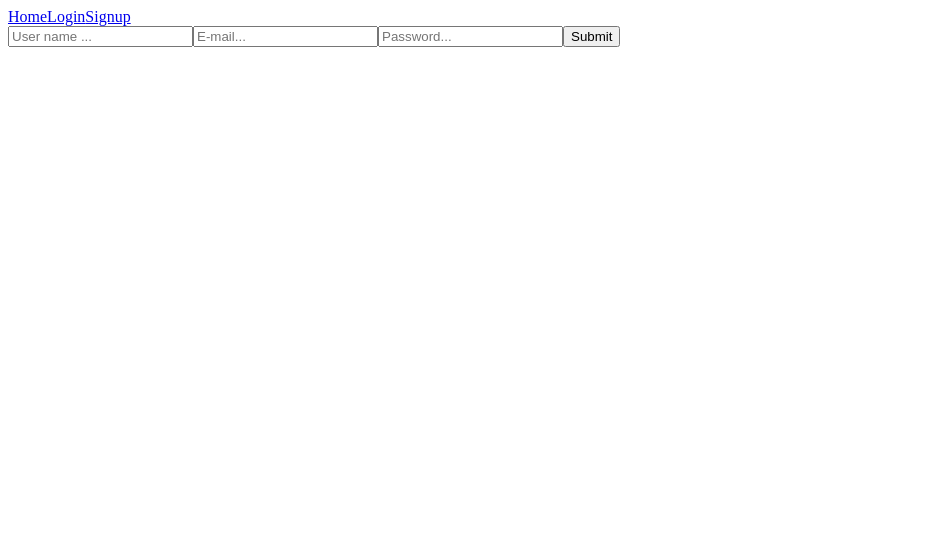
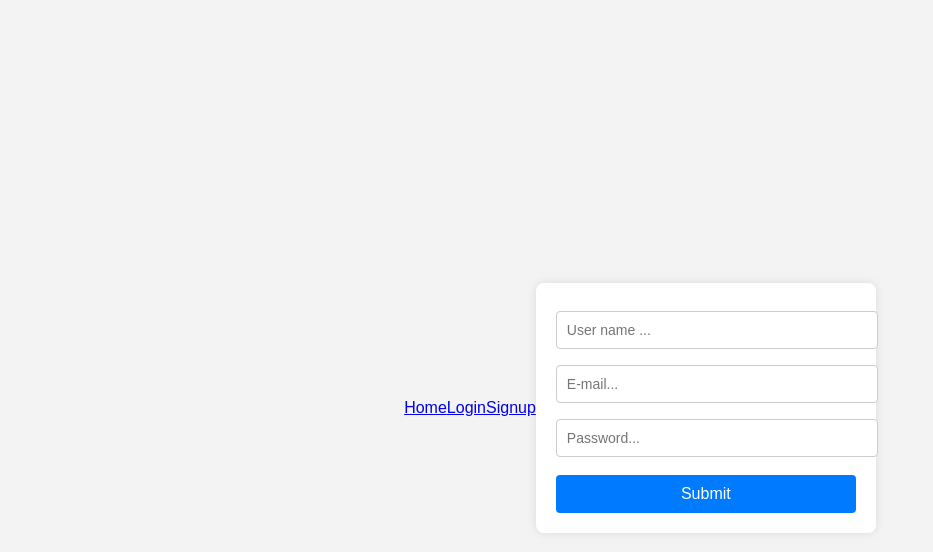
Before and after one commit to HarshJadhao-808/Backend_daily, a React app in the folder Form_Data_Backend/Frontend/: page /signup in a window 1280 px wide. Shown: the top 552 px of the page, without its empty margins (0-933 px from the left). Built offline with nearby package versions, Linux system fonts and the light colour scheme; the HTML template or start-up script is replaced by a standard one.

Commit message:
11/11/25

```diff
--- /dev/null
+++ b/Form_Data_Backend/Frontend/src/components/Signup.css
@@ -0,0 +1,60 @@
+/* Simple and beginner-friendly CSS */
+
+/* Center the form on the page */
+body {
+  font-family: Arial, sans-serif;
+  background-color: #f3f3f3;
+}
+
+/* This outer div centers the form */
+div {
+  display: flex;
+  justify-content: center;
+  align-items: center;
+  min-height: 100vh;
+}
+
+/* The form box */
+form {
+  background-color: white;
+  padding: 20px;
+  border-radius: 8px;
+  width: 300px;
+  box-shadow: 0 0 10px rgba(0, 0, 0, 0.1);
+}
+
+/* Make inputs fill the form width */
+input[type="text"],
+input[type="email"],
+input[type="password"] {
+  width: 100%;
+  padding: 10px;
+  margin: 8px 0;
+  border: 1px solid #ccc;
+  border-radius: 4px;
+  font-size: 14px;
+}
+
+/* Highlight the box when you click inside */
+input:focus {
+  border-color: #007bff;
+  outline: none;
+}
+
+/* The submit button */
+input[type="submit"] {
+  width: 100%;
+  padding: 10px;
+  margin-top: 10px;
+  background-color: #007bff;
+  border: none;
+  color: white;
+  font-size: 16px;
+  border-radius: 4px;
+  cursor: pointer;
+}
+
+/* Change color slightly when hovering */
+input[type="submit"]:hover {
+  background-color: #0056b3;
+}
--- a/Form_Data_Backend/Frontend/src/components/Signup.jsx
+++ b/Form_Data_Backend/Frontend/src/components/Signup.jsx
@@ -1,5 +1,7 @@
 import React, { useState } from 'react'
 import axios from 'axios'
+import "./Signup.css";
+
 const Signup = () => {
 
   const [Userdata,setUserdata] = useState({
@@ -7,18 +9,28 @@ const Signup = () => {
     email:"",
     password:"",
   })
-    const Loginfun = async() => {
+
+    const handlechange = (e) => {
+      setUserdata({ ...Userdata, [e.target.name]: e.target.value });
+    };
+
+
+    const signFun = async(event) => {
       event.preventDefault()
+      try {
+        const response =  await axios.post( "http://localhost:5173/Signup", Userdata)
+        console.log("Signup Successfull", response.data)
+        alert("Signup Successfull !")
+      } catch (error) {
+        console.log("Signup Failed", error)
+        alert("Error Signup !")
+      }
+      };
 
-      }
 
-      const handlechange = (e) => {
-     setUserdata({...Userdata, [e.target.name] : e.target.value})
-
-    }
   return (
     <div>
-      <form onSubmit={Loginfun}>
+      <form onSubmit={signFun}>
         <input type="text"  onChange={handlechange} name='name'  placeholder='User name ... '/>
         <input type="email"  onChange={handlechange} name='email' placeholder='E-mail...'/>
         <input type="password" onChange={handlechange} name='password' placeholder='Password...'/>
```
